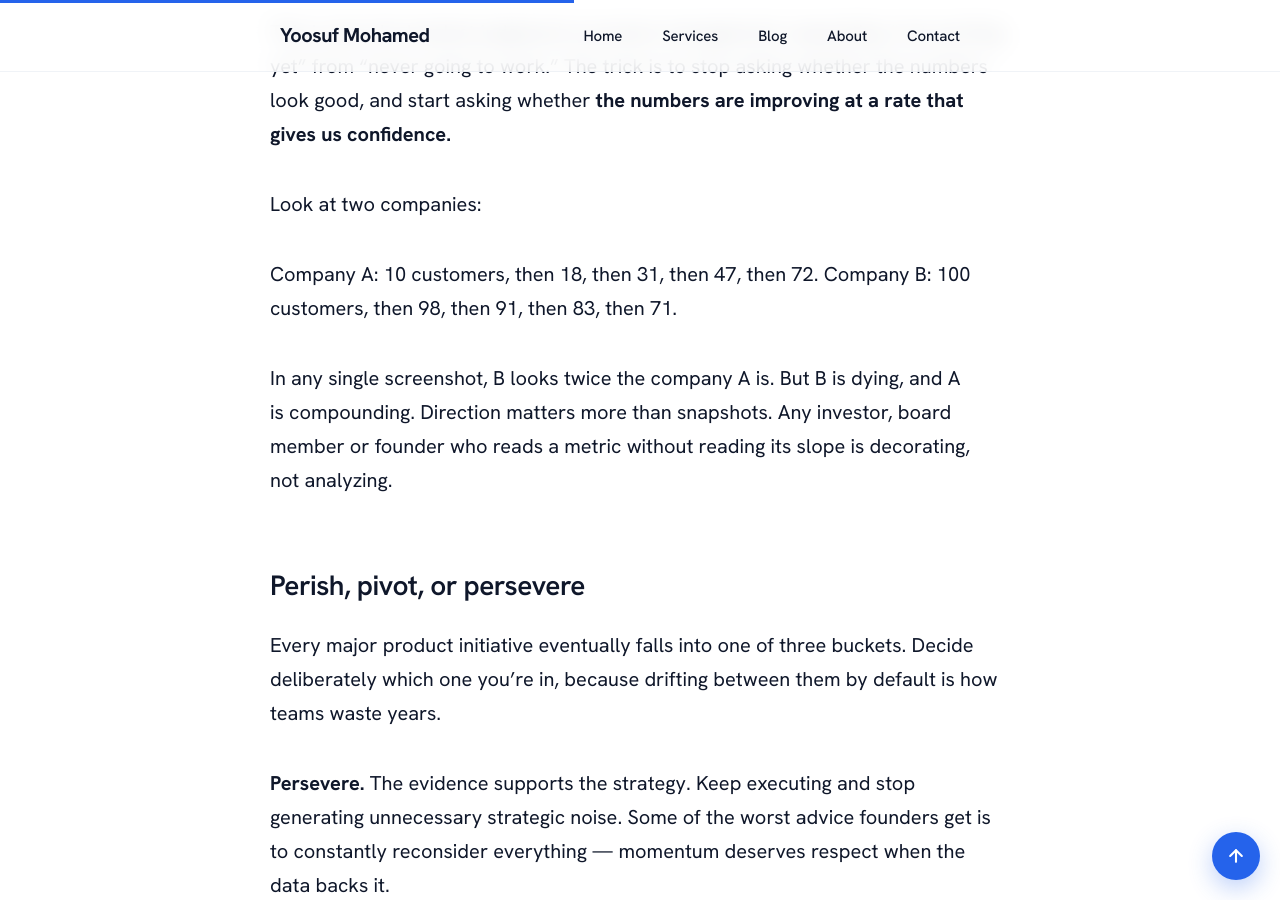
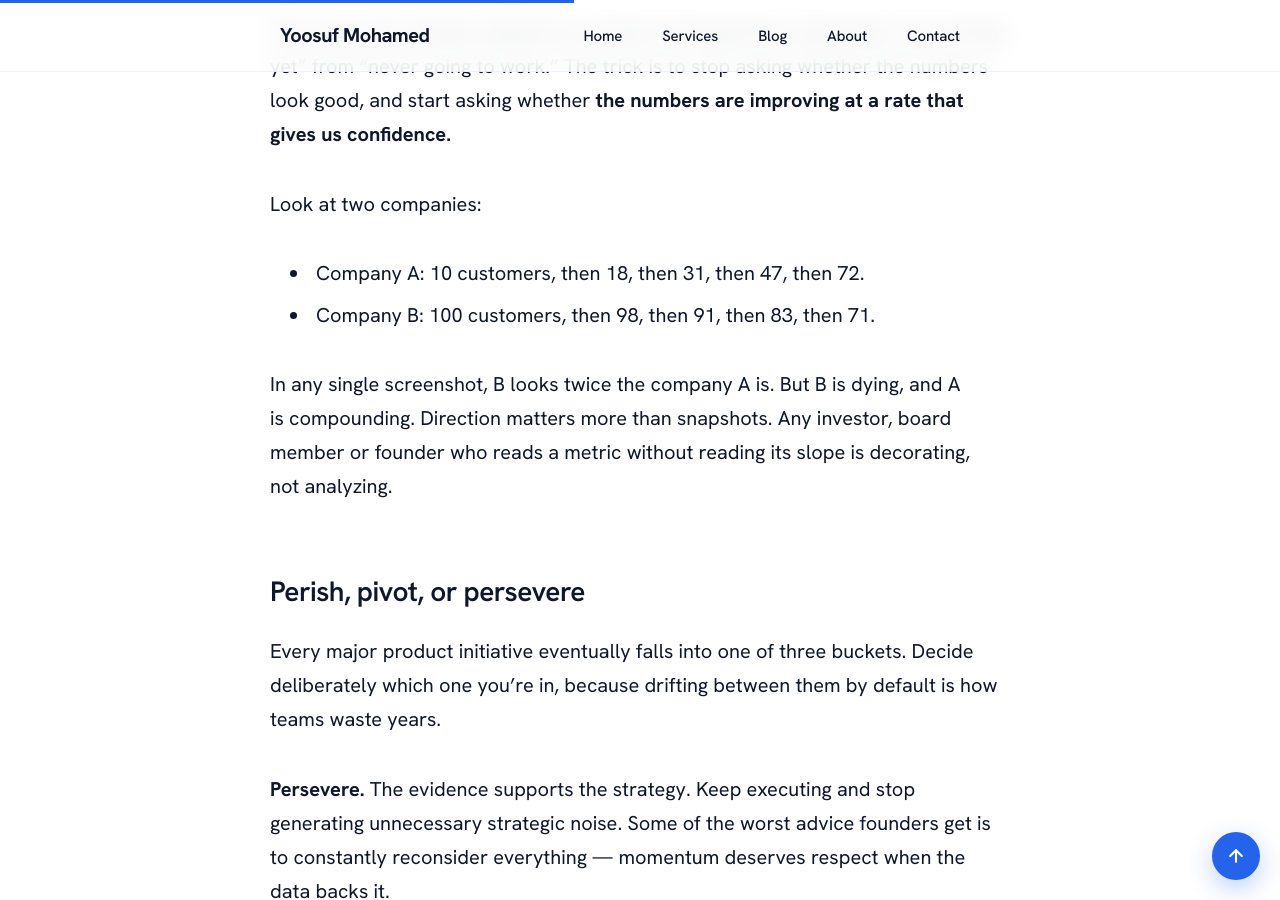
Before and after one commit to yoosuf/yoosuf.github.io, a Jekyll site: the page built from _posts/2026-08-23-perish-pivot-persevere.md, in a window 1280 px wide and 900 px high, scrolled down 7292 px. Built offline with Jekyll 4.4.1, drawn with Linux system fonts in a browser that asks for light colours; some web fonts are replaced.

```diff
--- a/_posts/2026-08-23-perish-pivot-persevere.md
+++ b/_posts/2026-08-23-perish-pivot-persevere.md
@@ -123,8 +123,8 @@ This is also the hardest judgment in product management: separating "not working
 
 Look at two companies:
 
-Company A: 10 customers, then 18, then 31, then 47, then 72.
-Company B: 100 customers, then 98, then 91, then 83, then 71.
+- Company A: 10 customers, then 18, then 31, then 47, then 72.
+- Company B: 100 customers, then 98, then 91, then 83, then 71.
 
 In any single screenshot, B looks twice the company A is. But B is dying, and A is compounding. Direction matters more than snapshots. Any investor, board member or founder who reads a metric without reading its slope is decorating, not analyzing.
 
```
